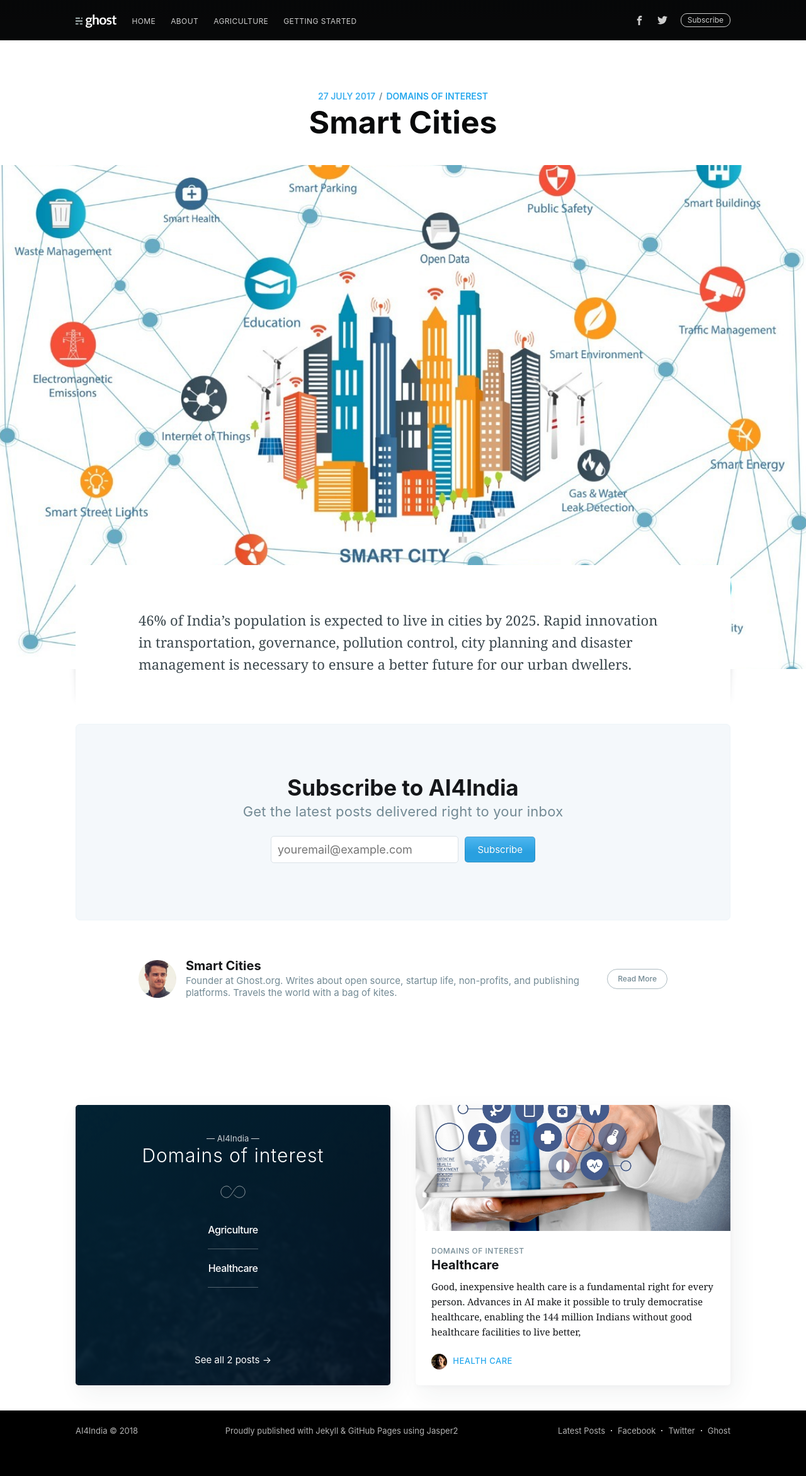
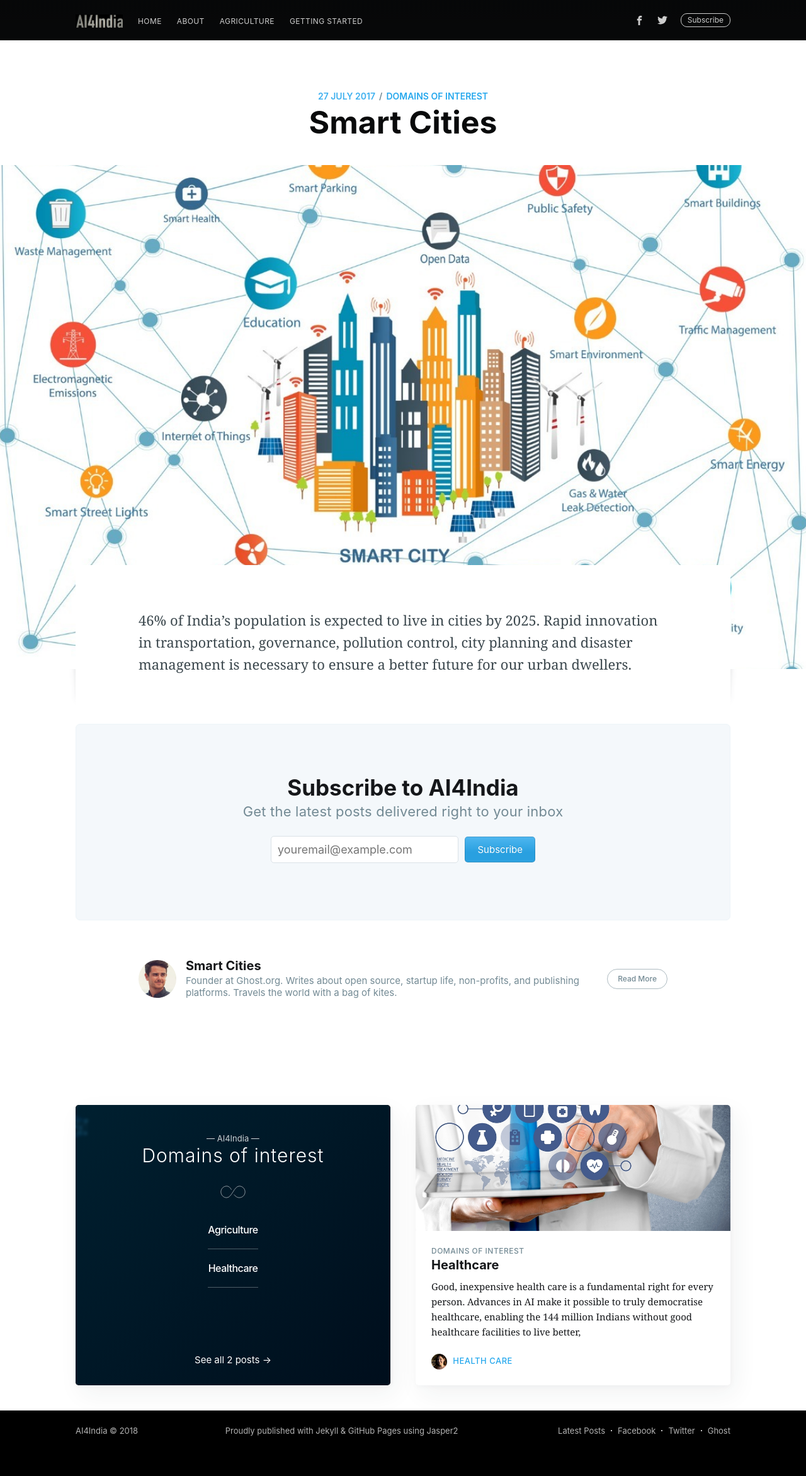
Before and after one commit to ai4india/ai4india-web, a Jekyll site: the page built from _posts/smart-cities/2018-06-30-smart-cities.md, in a window 1280 px wide. Shown: the whole page at 63% size. Built offline with Jekyll 4.4.1, drawn with Linux system fonts in a browser that asks for light colours; nearby versions of some CDN libraries; comment, search, counter and statistics services are not loaded.

Commit message:
Changed logo and background

```diff
--- a/_config.yml
+++ b/_config.yml
@@ -10,8 +10,8 @@
 # Website info
 title: AI4India
 description: Using AI for Indian Problems
-cover: assets/images/blog-cover.jpg
-logo: assets/images/blog-icon.png
+cover: assets/images/ai4india_background.jpeg
+logo: assets/images/ai4india-logo.jpeg
 logo_dark: assets/images/favicon.png
 favicon: assets/images/favicon.png
 production_url: https://jekyller.github.io/jasper2/
```
Also changed, not shown: assets/images/ai4india-logo.jpeg (added), assets/images/ai4india_background.jpeg (added), 15 other files.
